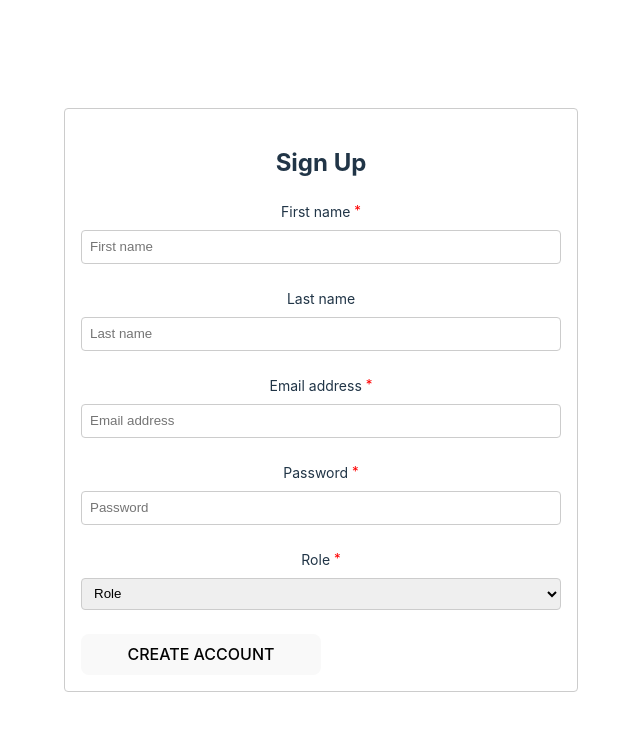
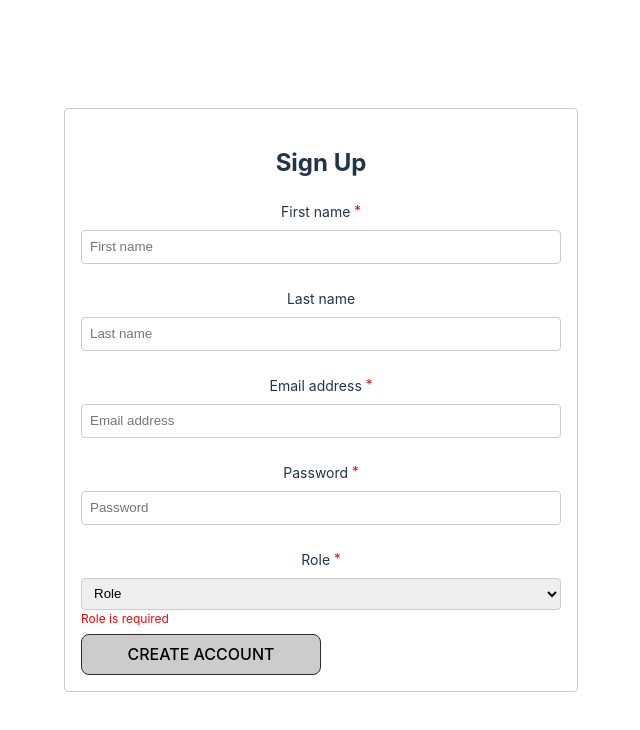
Before and after one commit to Tugrul99/AdvancedReactLessonsCourseraNew, a React (Vite) app: page / in a window 1280 px wide. Shown: the top 730 px of the page, without its empty margins (319-959 px from the left). Built offline with nearby package versions, Linux system fonts and the light colour scheme.

Commit message:
State updated for role and password

```diff
--- a/src/advancedReact/RegistrationForm.jsx
+++ b/src/advancedReact/RegistrationForm.jsx
@@ -1,5 +1,4 @@
 import { useState } from "react";
-
 import React from "react";
 
 const PasswordErrorMessage = () => {
@@ -12,11 +11,11 @@ const RegistrationForm = () => {
   const [name, setName] = useState("");
   const [lastName, setLastname] = useState("");
   const [mail, setMail] = useState("");
-  const [password, setPassword] = useState("");
-  const [role, setRole] = useState({
+  const [password, setPassword] = useState({
     value: "",
     isTouched: false,
   });
+  const [role, setRole] = useState("");
 
   const clearForm = () => {
     setName("");
@@ -26,7 +25,7 @@ const RegistrationForm = () => {
       value: "",
       isTouched: false,
     });
-    setRole("role")
+    setRole("");
   };
 
   const handleSubmit = (e) => {
@@ -36,10 +35,8 @@ const RegistrationForm = () => {
   };
 
   const getIsFormValid = () => {
-
-    return true;
+    return password.value.length >= 8 && role !== "";
   };
-
 
   return (
     <form onSubmit={handleSubmit}>
@@ -84,20 +81,29 @@ const RegistrationForm = () => {
             onChange={(e) =>
               setPassword({ ...password, value: e.target.value })
             }
+            onBlur={() => {
+              setPassword({ ...password, isTouched: true });
+            }}
           />
-             {password.isTouched && password.value.length < 8 ? (
-             <PasswordErrorMessage />
-           ) : null}
+          {password.isTouched && password.value.length < 8 ? (
+            <PasswordErrorMessage />
+          ) : null}
         </div>
         <div className="Field">
           <label>
             Role <sup>*</sup>
           </label>
-          <select value={role} onChange={(e) => setRole(e.target.value)}>
-            <option value="role">Role</option>
+          <select
+            value={role}
+            onChange={(e) => setRole(e.target.value)} // Role state güncellenir
+          >
+            <option value="">Role</option>
             <option value="individual">Individual</option>
             <option value="business">Business</option>
           </select>
+          {role === "" ? (
+            <p className="FieldError">Role is required</p>
+          ) : null}
         </div>
         <button type="submit" disabled={!getIsFormValid()}>
           Create account
```
